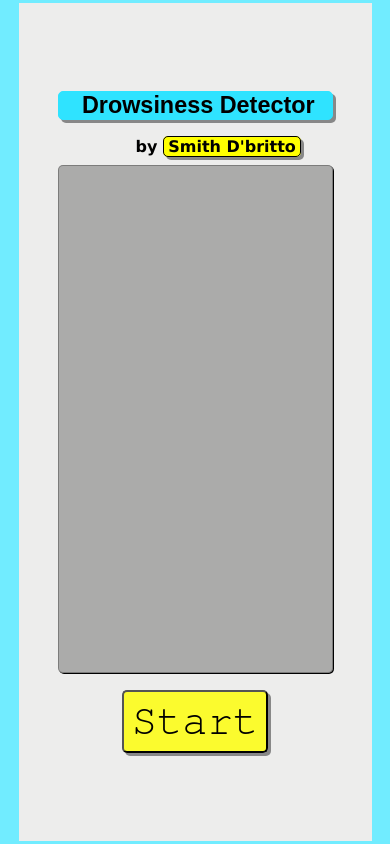
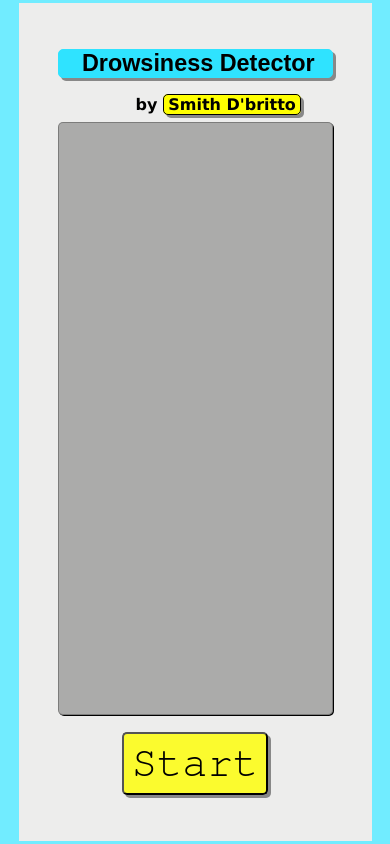
Before and after one commit to SmithD5/Drowsiness-Detector-computer, a plain HTML site: page index.html in a window 390 px wide. Drawn offline with Linux system fonts and the light colour scheme; no server answers.

Commit message:
video and videocontainer height increased 60 to 70

```diff
--- a/index.css
+++ b/index.css
@@ -140,7 +140,7 @@ h4>a:hover{
     #video {
         display: flex;
         width:70vw;
-        height: 60vh;
+        height: 70vh;
 
     }
 
@@ -150,7 +150,7 @@ h4>a:hover{
         box-shadow: 1px 1px black;
         border-radius: 5px;
         width:70vw;
-        height: 60vh;
+        height: 70vh;
     }
 
     p {
```
